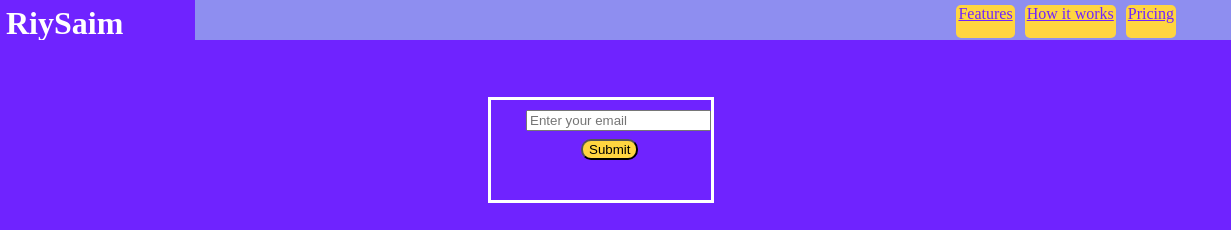
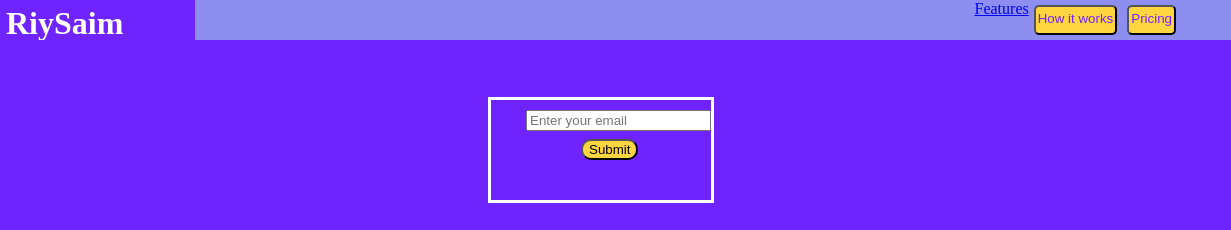
Before and after one commit to r-ahmed2022/Product-Landing-v2, a plain HTML site: page index.html in a window 1280 px wide. Shown: the top 230 px of the page, 49-1280 px from the left. Drawn offline with Linux system fonts and the light colour scheme.

Commit message:
changed links to button

```diff
--- a/css/index.css
+++ b/css/index.css
@@ -60,7 +60,7 @@ img
     }
 
 
-#nav-bar > a
+#nav-bar > button
 {
   display:block;
   height:30px;
--- a/index.html
+++ b/index.html
@@ -18,8 +18,8 @@
  <nav id="nav-bar">
 
   <a id="active" class="nav-link" href="#features">Features</a>
-  <a class="nav-link" href="#h-works">How it works</a>
-  <a class="nav-link" href="#pricing">Pricing</a>
+  <button class="nav-link" href="#h-works">How it works</a>
+  <button class="nav-link" href="#pricing">Pricing</a>
   </nav>
   </div>
   <div id="features">
```
